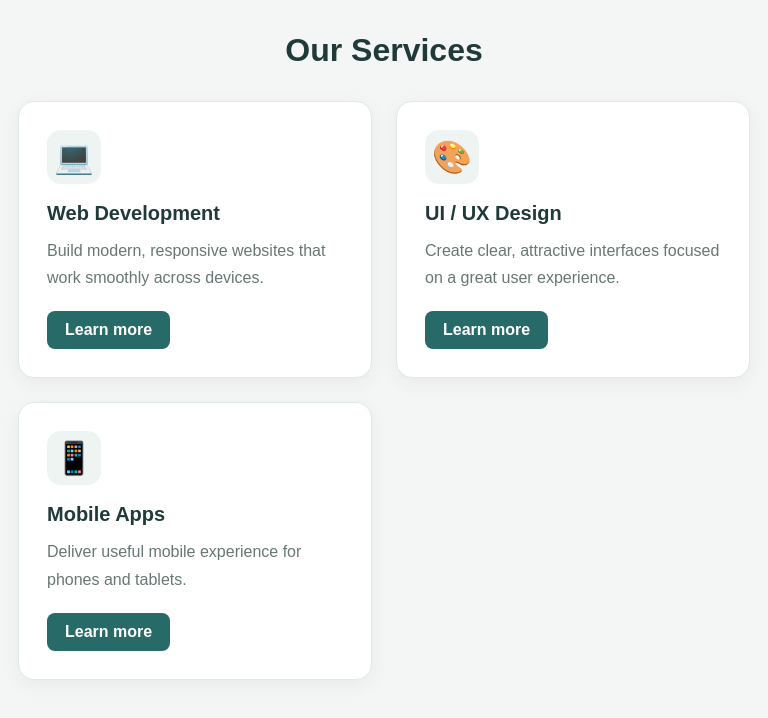
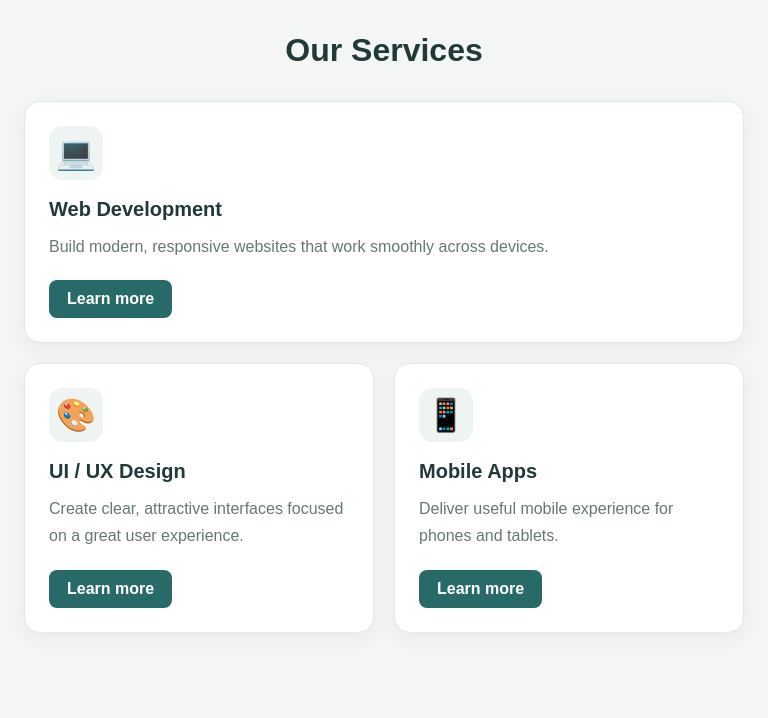
Before and after one commit to sayah0512/Activity-06, a plain HTML site: page index.html in a window 768 px wide. Drawn offline with Linux system fonts and the light colour scheme.

Commit message:
Update tablet responsive layout

```diff
--- a/style.css
+++ b/style.css
@@ -80,16 +80,30 @@ h1 {
 /* MEDIA VIEW 1: Desktop / large screens
    3 cards in one row (default layout above). */
 
+
 /* MEDIA VIEW 2: Tablet / medium screens */
-@media (max-width: 900px) {
+
+/* MEDIA VIEW 2: Tablet / medium screens */
+@media (min-width: 601px) and (max-width: 900px) {
   body {
-    padding: 32px 18px;
+    padding: 32px 24px;
   }
 
   .card-grid {
     grid-template-columns: repeat(2, minmax(0, 1fr));
+    gap: 20px;
+  }
+
+  .card:first-child {
+    grid-column: 1 / -1;
+  }
+
+  .card {
+    padding: 24px;
   }
 }
+
+
 
 
 /* MEDIA VIEW 3: Mobile / small screens */
```
